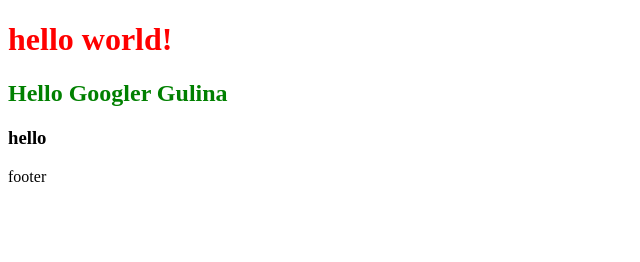
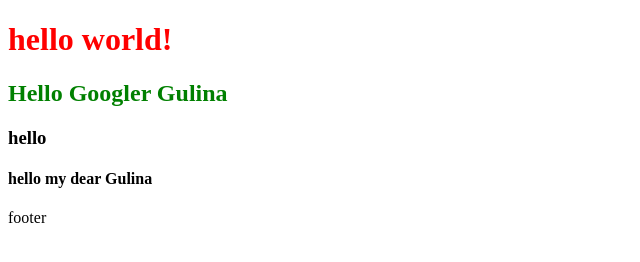
Before and after one commit to GulinaChukotaeva/myGitSite, a plain HTML site: page index.html in a window 1280 px wide. Shown: the whole page, without its empty margins (0-640 px from the left). Drawn offline with Linux system fonts and the light colour scheme.

Commit message:
add secondCommit

```diff
--- a/index.html
+++ b/index.html
@@ -11,6 +11,7 @@
     <h1>hello world!</h1>
     <h2>Hello Googler Gulina</h2>
     <h3>hello</h3>
+    <h4>hello my dear Gulina</h4>
 
     <footer>footer</footer>
 </body>
```
